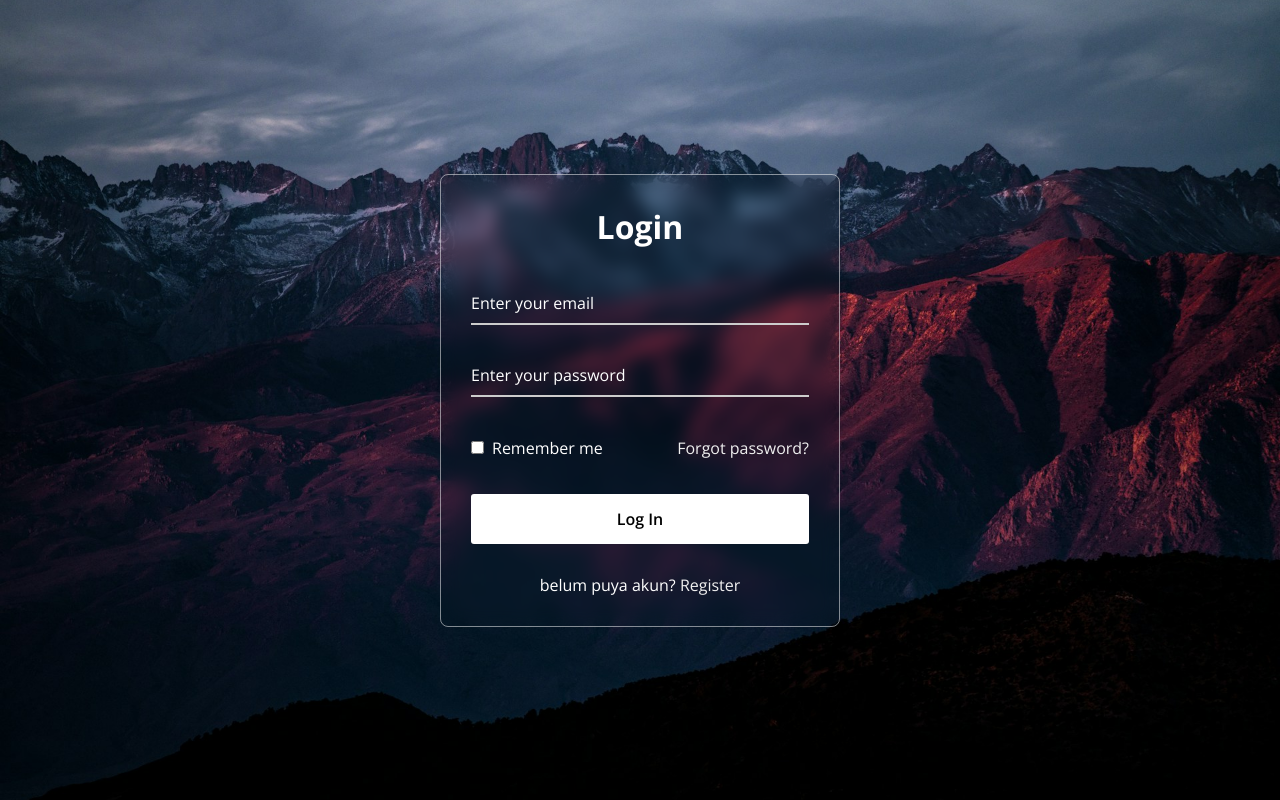
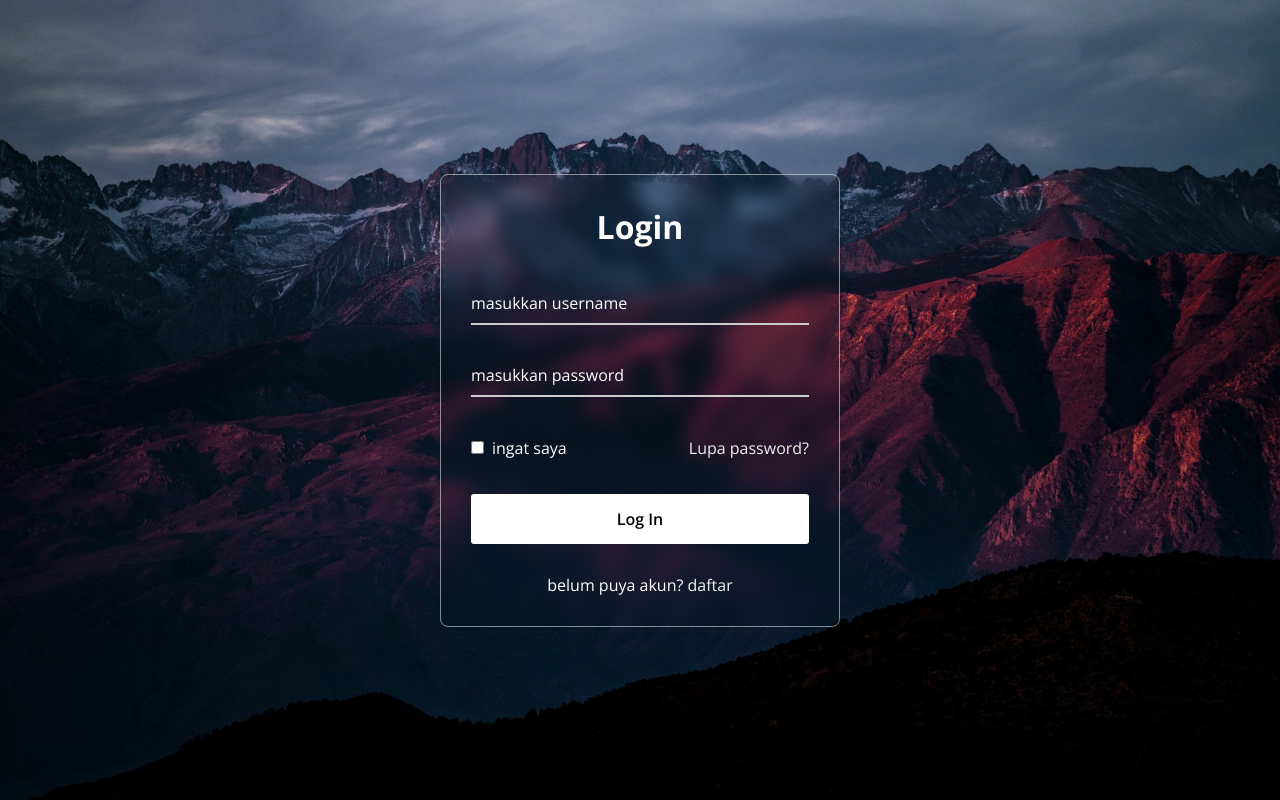
Before and after one commit to rifffq/rifki, a plain HTML site: page Glassmorphism Login Form/login.html in a window 1280 px wide. Drawn offline with nearby package versions, Linux system fonts and the light colour scheme.

Commit message:
Update login.html

```diff
--- a/Glassmorphism Login Form/login.html
+++ b/Glassmorphism Login Form/login.html
@@ -13,22 +13,22 @@
       <h2>Login</h2>
         <div class="input-field">
         <input type="text"  id="email" required>
-        <label>Enter your email</label>
+        <label>masukkan username</label>
       </div>
       <div class="input-field">
         <input type="password" id="pass" required>
-        <label>Enter your password</label>
+        <label>masukkan password</label>
       </div>
       <div class="forget">
         <label for="remember">
           <input type="checkbox" id="remember">
-          <p>Remember me</p>
+          <p>ingat saya</p>
         </label>
-        <a href="#">Forgot password?</a>
+        <a href="#">Lupa password?</a>
       </div>
       <button type="submit">Log In</button>
       <div class="register">
-        <p>belum puya akun? <a href="#">Register</a></p>
+        <p>belum puya akun? <a href="#">daftar</a></p>
       </div>
     </form>
   </div>
```
